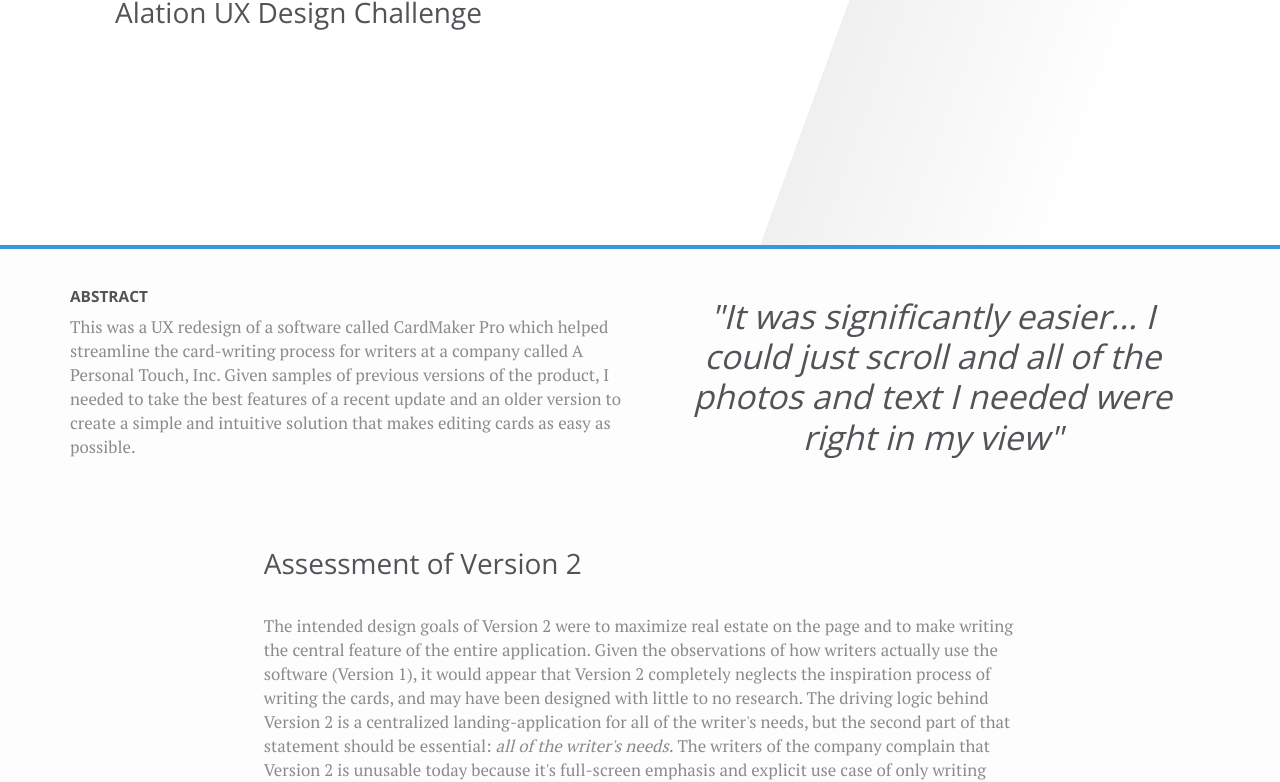
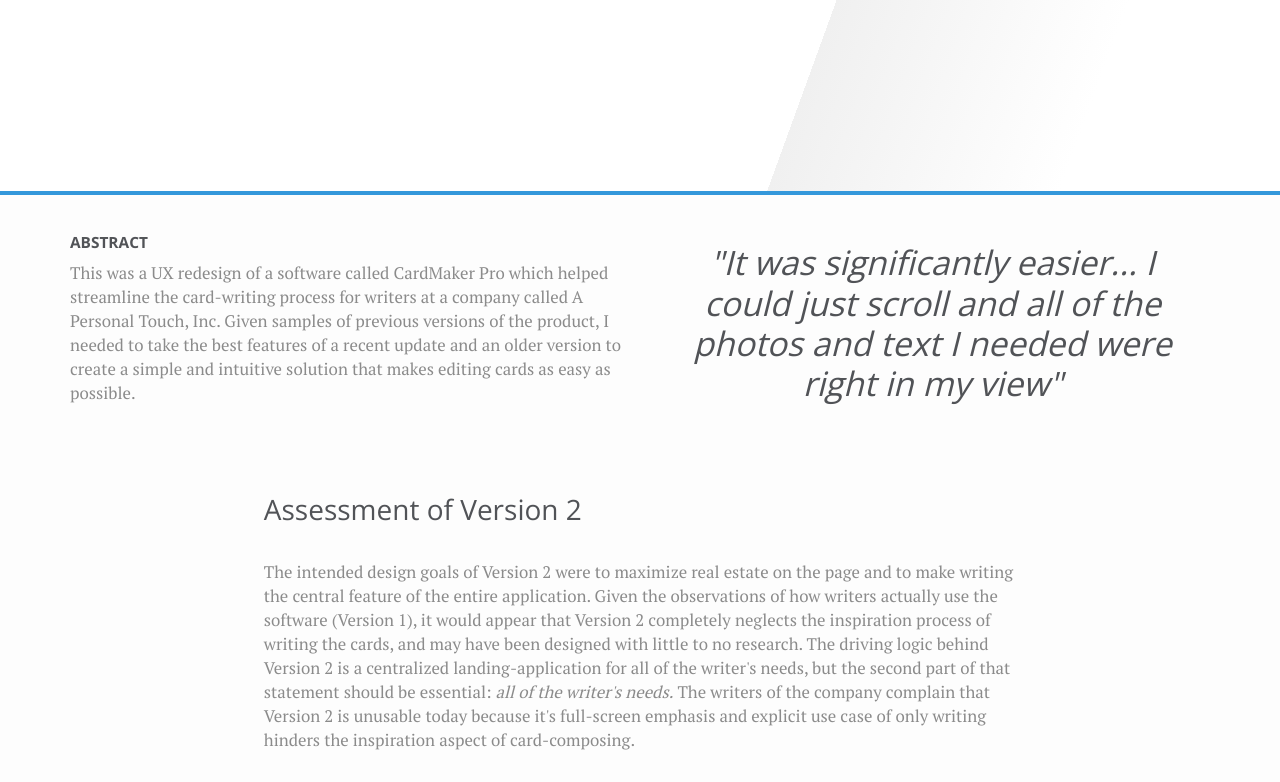
Before and after one commit to drfarrell/CardMakerPro, a plain HTML site: page index.html in a window 1280 px wide. Shown: the part 318-1100 px from the top of the page. Drawn offline with nearby package versions, Linux system fonts and the light colour scheme; a script that the page names is missing.

Commit message:
Quick removal

```diff
--- a/index.html
+++ b/index.html
@@ -41,7 +41,6 @@
     <div class="container">
       <div class="descriptor">
         <h1>CardMaker Pro</h1>
-        <h2>Alation UX Design Challenge</h2>
       </div>
     </div>
   </div>
```
